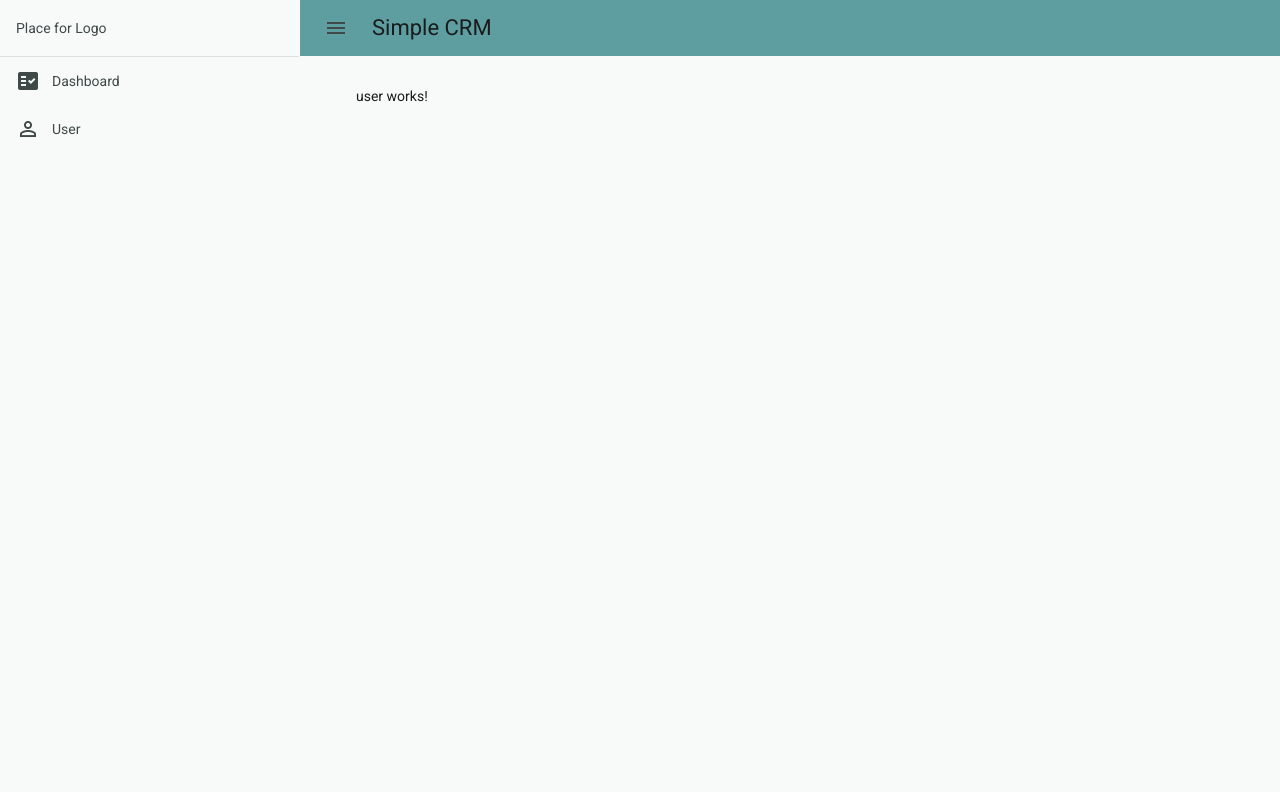
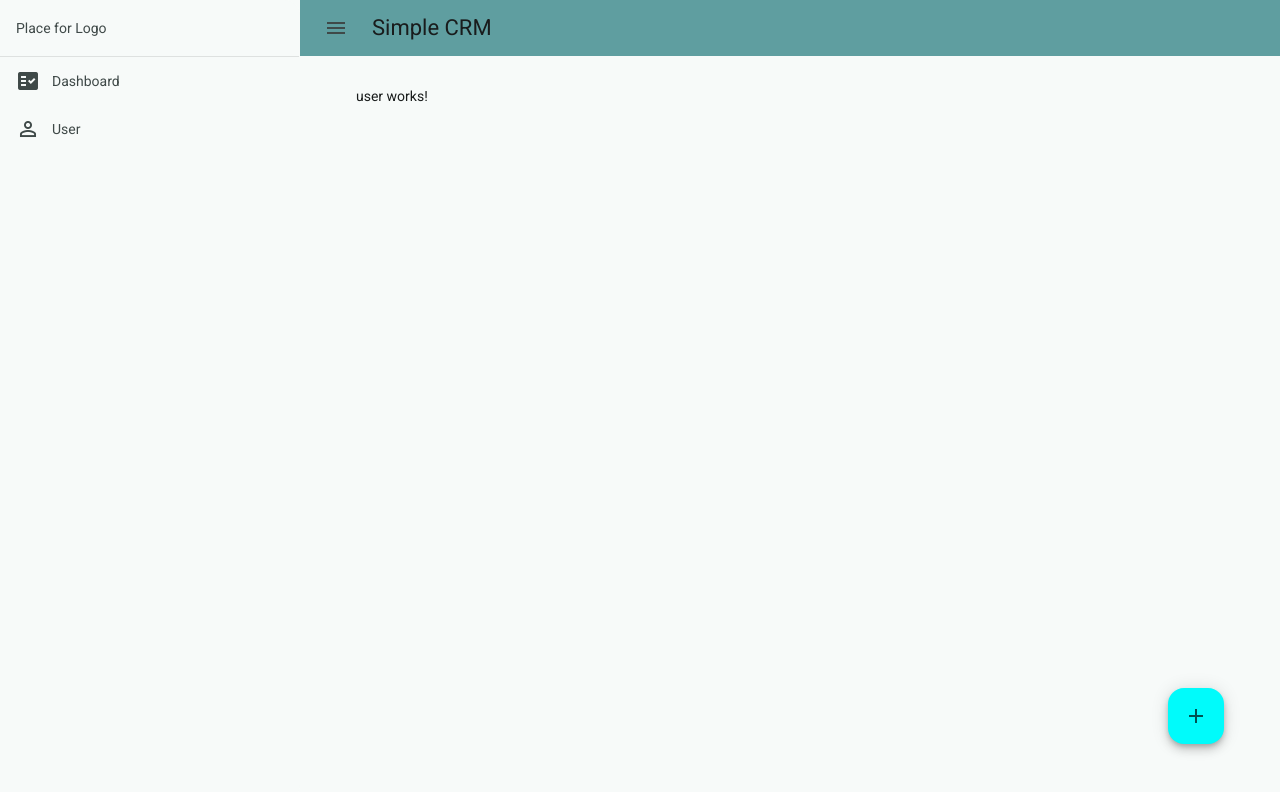
Before and after one commit to AlexanderKiefer77/SimpleCRM, an Angular app: page /user in a window 1280 px wide. Shown: the top 792 px of the page. Built offline with nearby package versions, Linux system fonts and the light colour scheme.

Commit message:
add user button

```diff
--- a/src/app/app.ts
+++ b/src/app/app.ts
@@ -4,10 +4,12 @@
 import {MatButtonModule} from '@angular/material/button';
 import {MatToolbarModule} from '@angular/material/toolbar';
 import {MatSidenavModule} from '@angular/material/sidenav';
+import { MatTooltipModule } from '@angular/material/tooltip';
+
 
 @Component({
   selector: 'app-root',
-  imports: [RouterOutlet, MatIconModule, MatButtonModule, MatToolbarModule, MatSidenavModule, RouterLinkWithHref],
+  imports: [RouterOutlet, MatIconModule, MatButtonModule, MatToolbarModule, MatSidenavModule, RouterLinkWithHref, MatTooltipModule],
   templateUrl: './app.html',
   styleUrl: './app.scss'
 })
--- a/src/app/user/user.html
+++ b/src/app/user/user.html
@@ -1 +1,5 @@
 <p>user works!</p>
+
+<button class="add-user-btn" matFab aria-label="Example icon button with a delete icon" matTooltip="add User" matTooltipPosition="above">
+    <mat-icon>add</mat-icon>
+</button>
--- a/src/app/user/user.scss
+++ b/src/app/user/user.scss
@@ -0,0 +1,5 @@
+.add-user-btn {
+    position: absolute;
+    right: 56px;
+    bottom: 56px;
+}
--- a/src/app/user/user.ts
+++ b/src/app/user/user.ts
@@ -1,8 +1,11 @@
 import { Component } from '@angular/core';
+import { MatButtonModule } from '@angular/material/button';
+import { MatIconModule } from '@angular/material/icon';
+import { MatTooltipModule } from '@angular/material/tooltip';
 
 @Component({
   selector: 'app-user',
-  imports: [],
+  imports: [MatButtonModule, MatIconModule, MatTooltipModule],
   templateUrl: './user.html',
   styleUrl: './user.scss',
 })
```
